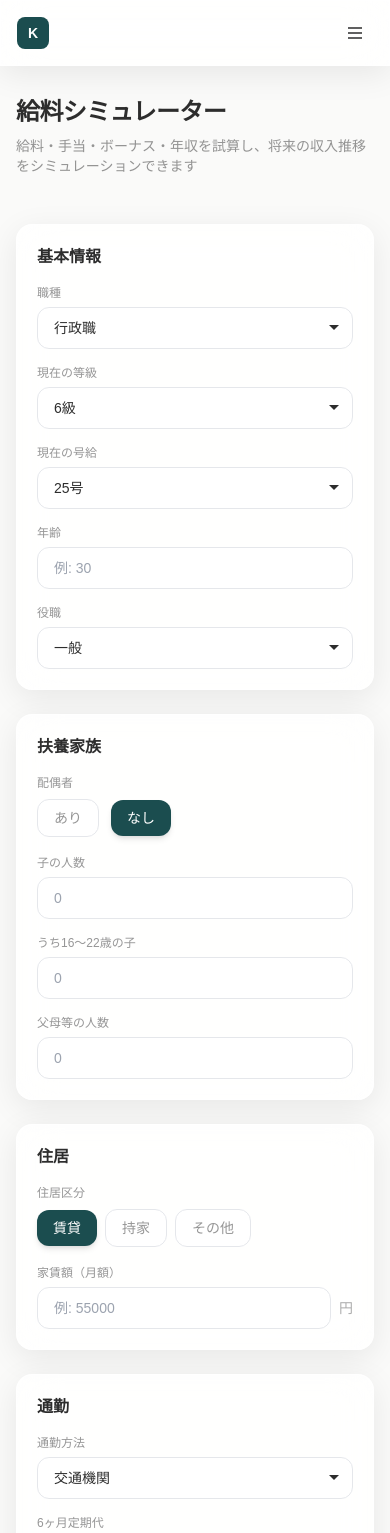
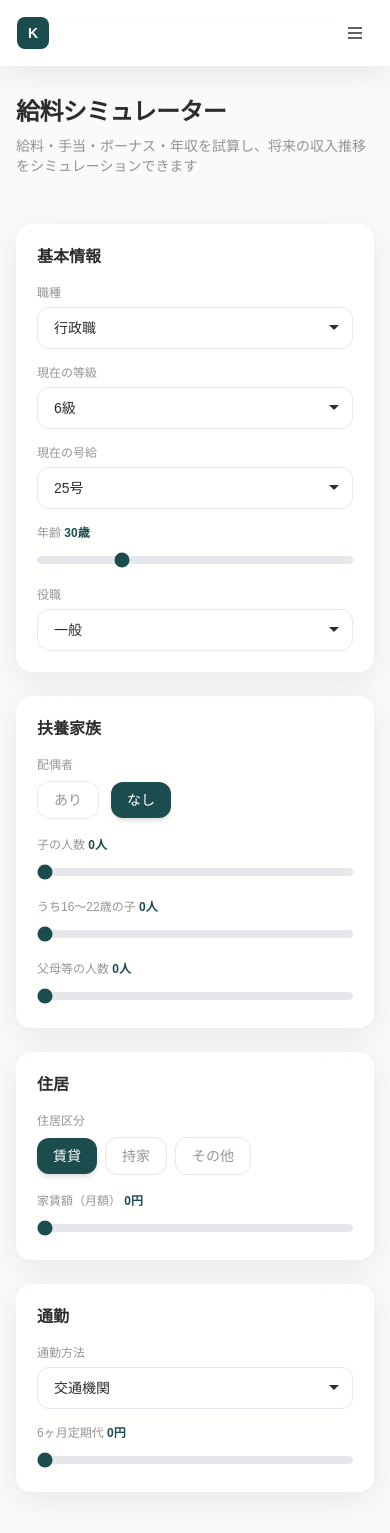
Before and after one commit to komedorobou/kumiaiin-techo-bessatsu, a Next.js app: page /salary in a window 390 px wide. Shown: the top 1533 px of the page. Built offline with nearby package versions, Linux system fonts and the light colour scheme.

Commit message:
Replace number inputs with sliders for mobile-friendly UX
- Age, children, parents: range sliders
- Rent, commute distance, pass cost: range sliders with steps
- Current value displayed next to label

```diff
--- a/src/app/salary/page.tsx
+++ b/src/app/salary/page.tsx
@@ -455,6 +455,7 @@ export default function SalaryPage() {
   const inputCls =
     'w-full bg-white/80 border border-gray-200 rounded-xl px-4 py-2.5 text-sm focus:outline-none focus:ring-2 focus:ring-accent/20 focus:border-accent/30 transition-all';
   const labelCls = 'block text-xs font-medium text-charcoal/50 mb-1.5';
+  const sliderCls = 'w-full h-2 bg-gray-200 rounded-lg appearance-none cursor-pointer accent-[#1B4D4F]';
 
   return (
     <PageLayout
@@ -491,15 +492,14 @@ export default function SalaryPage() {
               </select>
             </div>
             <div>
-              <label className={labelCls}>年齢</label>
+              <label className={labelCls}>年齢 <span className="text-accent font-bold">{ageNum}歳</span></label>
               <input
-                type="number"
+                type="range"
                 min={18}
                 max={65}
-                value={age}
-                placeholder="例: 30"
-                onChange={(e) => setAge(e.target.value === '' ? '' : Math.max(18, Math.min(65, Number(e.target.value))))}
-                className={inputCls}
+                value={ageNum}
+                onChange={(e) => setAge(Number(e.target.value))}
+                className={sliderCls}
               />
             </div>
             <div>
@@ -542,44 +542,40 @@ export default function SalaryPage() {
               </div>
             </div>
             <div>
-              <label className={labelCls}>子の人数</label>
+              <label className={labelCls}>子の人数 <span className="text-accent font-bold">{numChildrenNum}人</span></label>
               <input
-                type="number"
+                type="range"
                 min={0}
-                max={10}
-                value={numChildren}
-                placeholder="0"
+                max={6}
+                value={numChildrenNum}
                 onChange={(e) => {
-                  if (e.target.value === '') { setNumChildren(''); return; }
-                  const v = Math.max(0, Number(e.target.value));
+                  const v = Number(e.target.value);
                   setNumChildren(v);
                   if (numChildren16to22Num > v) setNumChildren16to22(v);
                 }}
-                className={inputCls}
+                className={sliderCls}
               />
             </div>
             <div>
-              <label className={labelCls}>うち16〜22歳の子</label>
+              <label className={labelCls}>うち16〜22歳の子 <span className="text-accent font-bold">{numChildren16to22Num}人</span></label>
               <input
-                type="number"
+                type="range"
                 min={0}
                 max={numChildrenNum}
-                value={numChildren16to22}
-                placeholder="0"
-                onChange={(e) => setNumChildren16to22(e.target.value === '' ? '' : Math.max(0, Math.min(numChildrenNum, Number(e.target.value))))}
-                className={inputCls}
+                value={numChildren16to22Num}
+                onChange={(e) => setNumChildren16to22(Number(e.target.value))}
+                className={sliderCls}
               />
             </div>
             <div>
-              <label className={labelCls}>父母等の人数</label>
+              <label className={labelCls}>父母等の人数 <span className="text-accent font-bold">{numParentsNum}人</span></label>
               <input
-                type="number"
+                type="range"
                 min={0}
                 max={4}
-                value={numParents}
-                placeholder="0"
-                onChange={(e) => setNumParents(e.target.value === '' ? '' : Math.max(0, Number(e.target.value)))}
-                className={inputCls}
+                value={numParentsNum}
+                onChange={(e) => setNumParents(Number(e.target.value))}
+                className={sliderCls}
               />
             </div>
           </div>
@@ -608,19 +604,16 @@ export default function SalaryPage() {
             </div>
             {housingType === 'rent' && (
               <div>
-                <label className={labelCls}>家賃額（月額）</label>
-                <div className="flex items-center gap-2">
+                <label className={labelCls}>家賃額（月額） <span className="text-accent font-bold">{rentNum.toLocaleString()}円</span></label>
                 <input
-                    type="number"
+                  type="range"
                   min={0}
-                    step={1000}
-                    value={rent}
-                    placeholder="例: 55000"
-                    onChange={(e) => setRent(e.target.value === '' ? '' : Math.max(0, Number(e.target.value)))}
-                    className={inputCls}
+                  max={150000}
+                  step={5000}
+                  value={rentNum}
+                  onChange={(e) => setRent(Number(e.target.value))}
+                  className={sliderCls}
                 />
-                  <span className="text-sm text-charcoal/40 shrink-0">円</span>
-                </div>
               </div>
             )}
           </div>
@@ -639,34 +632,30 @@ export default function SalaryPage() {
             </div>
             {(commuteMethod === 'car' || commuteMethod === 'bike' || commuteMethod === 'bicycle') && (
               <div>
-                <label className={labelCls}>片道距離（km）</label>
+                <label className={labelCls}>片道距離 <span className="text-accent font-bold">{commuteDistanceNum}km</span></label>
                 <input
-                  type="number"
+                  type="range"
                   min={0}
-                  max={100}
-                  step={0.5}
-                  value={commuteDistance}
-                  placeholder="例: 10"
-                  onChange={(e) => setCommuteDistance(e.target.value === '' ? '' : Math.max(0, Number(e.target.value)))}
-                  className={inputCls}
+                  max={50}
+                  step={1}
+                  value={commuteDistanceNum}
+                  onChange={(e) => setCommuteDistance(Number(e.target.value))}
+                  className={sliderCls}
                 />
               </div>
             )}
             {commuteMethod === 'transit' && (
               <div>
-                <label className={labelCls}>6ヶ月定期代</label>
-                <div className="flex items-center gap-2">
+                <label className={labelCls}>6ヶ月定期代 <span className="text-accent font-bold">{sixMonthPassNum.toLocaleString()}円</span></label>
                 <input
-                    type="number"
+                  type="range"
                   min={0}
-                    step={1000}
-                    value={sixMonthPass}
-                    placeholder="例: 60000"
-                    onChange={(e) => setSixMonthPass(e.target.value === '' ? '' : Math.max(0, Number(e.target.value)))}
-                    className={inputCls}
+                  max={300000}
+                  step={5000}
+                  value={sixMonthPassNum}
+                  onChange={(e) => setSixMonthPass(Number(e.target.value))}
+                  className={sliderCls}
                 />
-                  <span className="text-sm text-charcoal/40 shrink-0">円</span>
-                </div>
               </div>
             )}
           </div>
```
Lines whose indentation alone changed are shown as unchanged.
